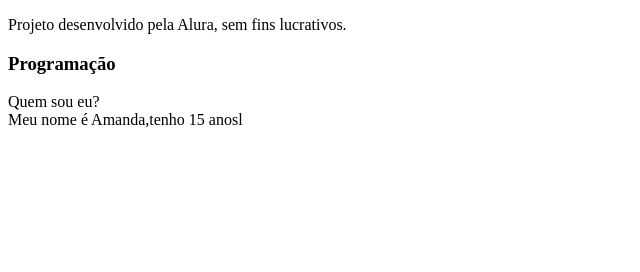
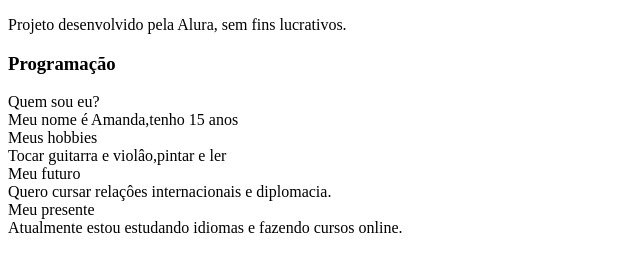
Before and after one commit to Hankeamanda/flashcard, a plain HTML site: page index.html in a window 1280 px wide. Shown: the whole page, without its empty margins (0-640 px from the left). Drawn offline with Linux system fonts and the light colour scheme.

Commit message:
Update index.html

```diff
--- a/index.html
+++ b/index.html
@@ -19,10 +19,31 @@
             </div><div class="cartao__conteudo__pergunta">
 Quem sou eu?
 </div><div class="cartao__conteudo__resposta">
- Meu nome é Amanda,tenho 15 anosl
+ Meu nome é Amanda,tenho 15 anos
 </div>
             </article>
 
 </section>
 </body>
-</html>
+</html
+  <div class="cartao__conteudo__pergunta">
+Meus hobbies
+</div>
+<div class="cartao__conteudo__resposta">
+Tocar guitarra e violâo,pintar e ler
+</div>
+           </article>
+<div class="cartao__conteudo__pergunta">
+Meu futuro
+</div>
+<div class="cartao__conteudo__resposta">
+Quero cursar relaçôes internacionais e diplomacia.
+</div>
+           </article>
+<div class="cartao__conteudo__pergunta">
+Meu presente
+</div>
+<div class="cartao__conteudo__resposta">
+Atualmente estou estudando idiomas e fazendo cursos online.
+</div>
+          </article>
```
